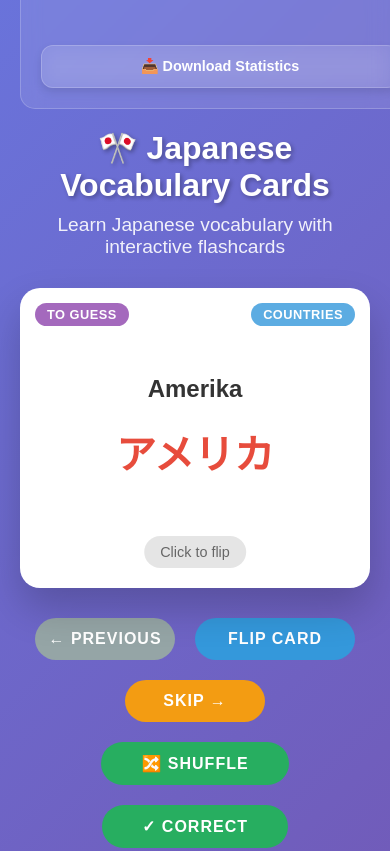
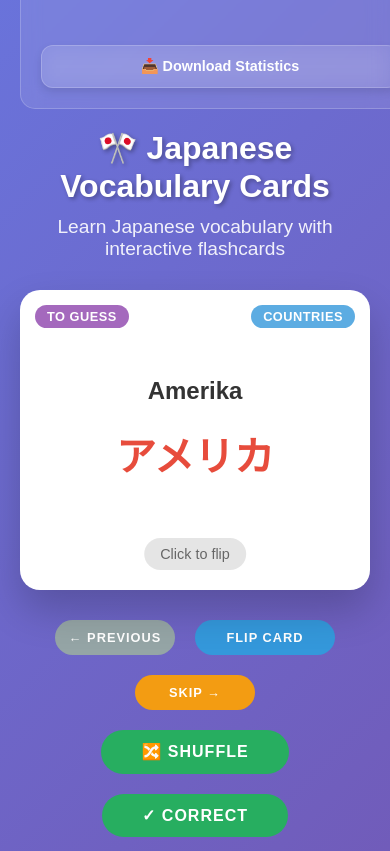
Before and after one commit to gerryatsxf/langlo, a website: page index.html in a window 390 px wide. Shown: the part 590-1441 px from the top of the page. Drawn offline with Linux system fonts and the light colour scheme; no server answers.

Commit message:
fixed spanish support

```diff
--- a/index.html
+++ b/index.html
@@ -13,25 +13,25 @@
     <div class="app-layout">
         <!-- Stats Sidebar -->
         <div class="stats-sidebar">
-            <div class="stats-header">Statistics</div>
+            <div class="stats-header" data-translate="statistics">Statistics</div>
 
             <div class="stats-list" id="statsList">
                 <!-- Statistics will be populated dynamically by JavaScript -->
             </div>
 
-            <button class="download-stats-button" id="downloadStatsBtn">📥 Download Statistics</button>
+            <button class="download-stats-button" id="downloadStatsBtn" data-translate="download-stats">📥 Download Statistics</button>
         </div>
 
         <div class="container">
             <div class="language-toggle" style="text-align: right;">
                 <button class="language-button" id="languageToggle">🇺🇸 EN</button>
-                <button class="reset-button" id="resetBtn" >🔄 Reset</button>
+                <button class="reset-button" id="resetBtn" data-translate="reset">🔄 Reset</button>
                 <button class="flip-direction-button" id="flipDirectionBtn">🇺🇸 → 🇯🇵</button>
             </div>
 
             <div class="header">
-                <h1 data-i18n="title">🎌 Japanese Vocabulary Cards</h1>
-                <p data-i18n="subtitle">Learn Japanese vocabulary with interactive flashcards</p>
+                <h1 data-translate="title">🎌 Japanese Vocabulary Cards</h1>
+                <p data-translate="subtitle">Learn Japanese vocabulary with interactive flashcards</p>
             </div>
 
             <div class="card-container">
@@ -46,26 +46,26 @@
                         <div class="english" id="english">Loading...</div>
                     </div>
                 </div>
-                <div class="card-hint" data-i18n="click-to-flip">Click to flip</div>
+                <div class="card-hint" data-translate="click-to-flip">Click to flip</div>
             </div>
 
             <div class="controls">
-                <button class="btn btn-secondary" id="prevBtn" data-i18n="previous">← Previous</button>
-                <button class="btn btn-primary" id="flipBtn" data-i18n="flip-card">Flip Card</button>
-                <button class="btn btn-secondary" id="nextBtn" data-i18n="next">Next →</button>
+                <button class="btn btn-secondary" id="prevBtn" data-translate="previous">← Previous</button>
+                <button class="btn btn-primary" id="flipBtn" data-translate="flip-card">Flip Card</button>
+                <button class="btn btn-secondary" id="nextBtn" data-translate="next">Next →</button>
             </div>
 
             <div class="controls" style="margin-top: 15px;">
-                <button class="btn btn-success" id="shuffleBtn" data-i18n="shuffle">🔀 Shuffle</button>
+                <button class="btn btn-success" id="shuffleBtn" data-translate="shuffle">🔀 Shuffle</button>
             </div>
 
             <div class="controls" style="margin-top: 15px;">
-                <button class="btn btn-correct" id="correctBtn" data-i18n="correct">✓ Correct</button>
-                <button class="btn btn-incorrect" id="incorrectBtn" data-i18n="incorrect">✗ Incorrect</button>
+                <button class="btn btn-correct" id="correctBtn" data-translate="correct">✓ Correct</button>
+                <button class="btn btn-incorrect" id="incorrectBtn" data-translate="incorrect">✗ Incorrect</button>
             </div>
 
             <div class="progress">
-                <div><span data-i18n="card">Card</span> <span id="currentCard">1</span> <span data-i18n="of">of</span> <span id="totalCards">12</span></div>
+                <div><span data-translate="card">Card</span> <span id="currentCard">1</span> <span data-translate="of">of</span> <span id="totalCards">12</span></div>
                 <div class="progress-bar">
                     <div class="progress-fill" id="progressFill"></div>
                 </div>
@@ -74,11 +74,11 @@
 
         <!-- Category Sidebar -->
         <div class="category-sidebar">
-            <div class="category-header">Categories</div>
+            <div class="category-header" data-translate="categories">Categories</div>
 
             <div class="category-controls">
-                <button class="btn-category btn-all" id="selectAllBtn">All</button>
-                <button class="btn-category btn-none" id="selectNoneBtn">None</button>
+                <button class="btn-category btn-all" id="selectAllBtn" data-translate="select-all">All</button>
+                <button class="btn-category btn-none" id="selectNoneBtn" data-translate="select-none">None</button>
             </div>
 
             <div class="category-list" id="categoryList">
--- a/script.js
+++ b/script.js
@@ -60,17 +60,28 @@
                 'total': 'Total',
                 'answered': 'Answered',
                 'remaining': 'Remaining',
-                'skipped': 'Skipped'
+                'skipped': 'Skipped',
+                'progress': 'Progress',
+                // Status markers
+                'to-guess': 'To Guess',
+                'status-correct': 'Correct',
+                'status-incorrect': 'Incorrect',
+                'status-skipped': 'Skipped',
+                // Button translations
+                'download-stats': '📥 Download Statistics',
+                'downloaded': '✓ Downloaded!',
+                'reset': '🔄 Reset',
+                'reset-done': '✓ Reset!'
             },
             es: {
-                'title': '🎌 Tarjetas de Vocabulario Japonés',
+                'title': '🎌 Vocabulario Japonés',
                 'subtitle': 'Aprende vocabulario japonés con tarjetas interactivas',
                 'click-to-flip': 'Haz clic para voltear',
-                'previous': '← Anterior',
-                'flip-card': 'Voltear Tarjeta',
-                'show-front': 'Mostrar Frente',
+                'previous': '← Previo',
+                'flip-card': 'Voltear',
+                'show-front': 'Frente',
                 'next': 'Siguiente →',
-                'skip': 'Saltar →',
+                'skip': 'Omitir →',
                 'shuffle': '🔀 Mezclar',
                 'card': 'Tarjeta',
                 'of': 'de',
@@ -107,7 +118,18 @@
                 'total': 'Total',
                 'answered': 'Respondidas',
                 'remaining': 'Restantes',
-                'skipped': 'Omitidas'
+                'skipped': 'Omitidas',
+                'progress': 'Progreso',
+                // Status markers
+                'to-guess': 'Por Adivinar',
+                'status-correct': 'Correcto',
+                'status-incorrect': 'Incorrecto',
+                'status-skipped': 'Omitido',
+                // Button translations
+                'download-stats': '📥 Descargar Estadísticas',
+                'downloaded': '✓ ¡Descargado!',
+                'reset': '🔄 Reiniciar',
+                'reset-done': '✓ ¡Reiniciado!'
             }
         };
 
@@ -283,7 +305,7 @@
         if (!this.cardStatusMarker) return;
 
         if (this.filteredVocabulary.length === 0) {
-            this.cardStatusMarker.textContent = 'LOADING';
+            this.cardStatusMarker.textContent = this.t('loading').toUpperCase();
             this.cardStatusMarker.className = 'card-status-marker to-guess';
             return;
         }
@@ -296,20 +318,20 @@
 
         if (!wordStat) {
             // New card, not processed yet
-            this.cardStatusMarker.textContent = 'TO GUESS';
+            this.cardStatusMarker.textContent = this.t('to-guess').toUpperCase();
             this.cardStatusMarker.classList.add('to-guess');
         } else if (wordStat.correct === true) {
-            this.cardStatusMarker.textContent = 'CORRECT';
+            this.cardStatusMarker.textContent = this.t('status-correct').toUpperCase();
             this.cardStatusMarker.classList.add('correct');
         } else if (wordStat.correct === false) {
-            this.cardStatusMarker.textContent = 'INCORRECT';
+            this.cardStatusMarker.textContent = this.t('status-incorrect').toUpperCase();
             this.cardStatusMarker.classList.add('incorrect');
         } else if (wordStat.skipped) {
-            this.cardStatusMarker.textContent = 'SKIPPED';
+            this.cardStatusMarker.textContent = this.t('status-skipped').toUpperCase();
             this.cardStatusMarker.classList.add('skipped');
         } else {
             // Default state
-            this.cardStatusMarker.textContent = 'TO GUESS';
+            this.cardStatusMarker.textContent = this.t('to-guess').toUpperCase();
             this.cardStatusMarker.classList.add('to-guess');
         }
 
@@ -498,39 +520,26 @@
         // Update language toggle button - show the CURRENT language
         this.languageToggle.textContent = this.currentLanguage === 'en' ? '🇺🇸 EN' : '🇪🇸 ES';
 
-        // Update all elements with data-i18n attributes
-        const elements = document.querySelectorAll('[data-i18n]');
-        elements.forEach(element => {
-            const key = element.getAttribute('data-i18n');
-            const translation = this.t(key);
+        // Update all translatable elements
+        this.updateTranslatableElements();
+    }
 
-            // Don't update the card content elements when they have actual vocabulary data
-            if ((element.id === 'romaji' || element.id === 'english') &&
-                this.vocabulary.length > 0 &&
-                !element.textContent.includes('Loading') &&
-                !element.textContent.includes('Cargando')) {
-                return;
-            }
-
-            element.textContent = translation;
+    updateTranslatableElements() {
+        // Update all elements with data-translate attribute
+        const translatableElements = document.querySelectorAll('[data-translate]');
+        translatableElements.forEach(element => {
+            const translationKey = element.getAttribute('data-translate');
+            element.textContent = this.t(translationKey);
         });
 
-        // Update flip button text based on current state
-        if (this.isFlipped) {
-            this.flipBtn.textContent = this.t('show-front');
-        } else {
-            this.flipBtn.textContent = this.t('flip-card');
-        }
+        // Update status marker
+        this.updateCardStatus();
+
+        // Update stats
+        this.updateStats();
 
         // Update category UI
         this.updateCategoryUI();
-
-        // Update navigation buttons
-        this.updateNavigationButtons();
-
-        // Update stats UI
-        this.setupStatsUI();
-        this.updateStats();
     }
 
     setupCategoryUI() {
@@ -845,7 +854,7 @@
                 <th>✗</th>
                 <th>⏭</th>
                 <th>${this.t('remaining')}</th>
-                <th>Progress</th>
+                <th>${this.t('progress')}</th>
             `;
             thead.appendChild(headerRow);
             table.appendChild(thead);
@@ -975,7 +984,7 @@
         // Optional: Show a brief visual feedback
         if (this.resetBtn) {
             const originalText = this.resetBtn.textContent;
-            this.resetBtn.textContent = '✓ Reset!';
+            this.resetBtn.textContent = this.t('reset-done');
             this.resetBtn.style.backgroundColor = '#27ae60';
             setTimeout(() => {
                 this.resetBtn.textContent = originalText;
@@ -1082,7 +1091,7 @@
             const downloadBtn = document.getElementById('downloadStatsBtn');
             if (downloadBtn) {
                 const originalText = downloadBtn.textContent;
-                downloadBtn.textContent = '✓ Downloaded!';
+                downloadBtn.textContent = this.t('downloaded');
                 downloadBtn.style.backgroundColor = 'rgba(39, 174, 96, 0.2)';
                 setTimeout(() => {
                     downloadBtn.textContent = originalText;
--- a/styles.css
+++ b/styles.css
@@ -479,6 +479,9 @@
     font-size: 2.5rem;
     margin-bottom: 10px;
     text-shadow: 2px 2px 4px rgba(0,0,0,0.3);
+    white-space: nowrap;
+    overflow: hidden;
+    text-overflow: ellipsis;
 }
 
 .header p {
@@ -628,6 +631,7 @@
     overflow: hidden;
     text-overflow: ellipsis;
     box-sizing: border-box;
+    line-height: 1.2;
 }
 
 .btn-primary {
@@ -666,12 +670,16 @@
     width: 140px;
     min-width: 140px;
     max-width: 140px;
+    font-size: 0.9rem;
+    padding: 12px 20px;
 }
 
 .controls .btn-primary {
     width: 160px;
     min-width: 160px;
     max-width: 160px;
+    font-size: 0.9rem;
+    padding: 12px 20px;
 }
 
 /* Flip direction button specific styling */
@@ -775,8 +783,29 @@
         min-width: 50px;
     }
 
+    .controls .btn-secondary,
+    .controls .btn-skip {
+        width: 120px;
+        min-width: 120px;
+        max-width: 120px;
+        font-size: 0.8rem;
+        padding: 10px 15px;
+    }
+
+    .controls .btn-primary {
+        width: 140px;
+        min-width: 140px;
+        max-width: 140px;
+        font-size: 0.8rem;
+        padding: 10px 15px;
+    }
+
     .header h1 {
         font-size: 2rem;
+        white-space: normal;
+        overflow: visible;
+        text-overflow: unset;
+        line-height: 1.2;
     }
 
     .card-front, .card-back {
```
